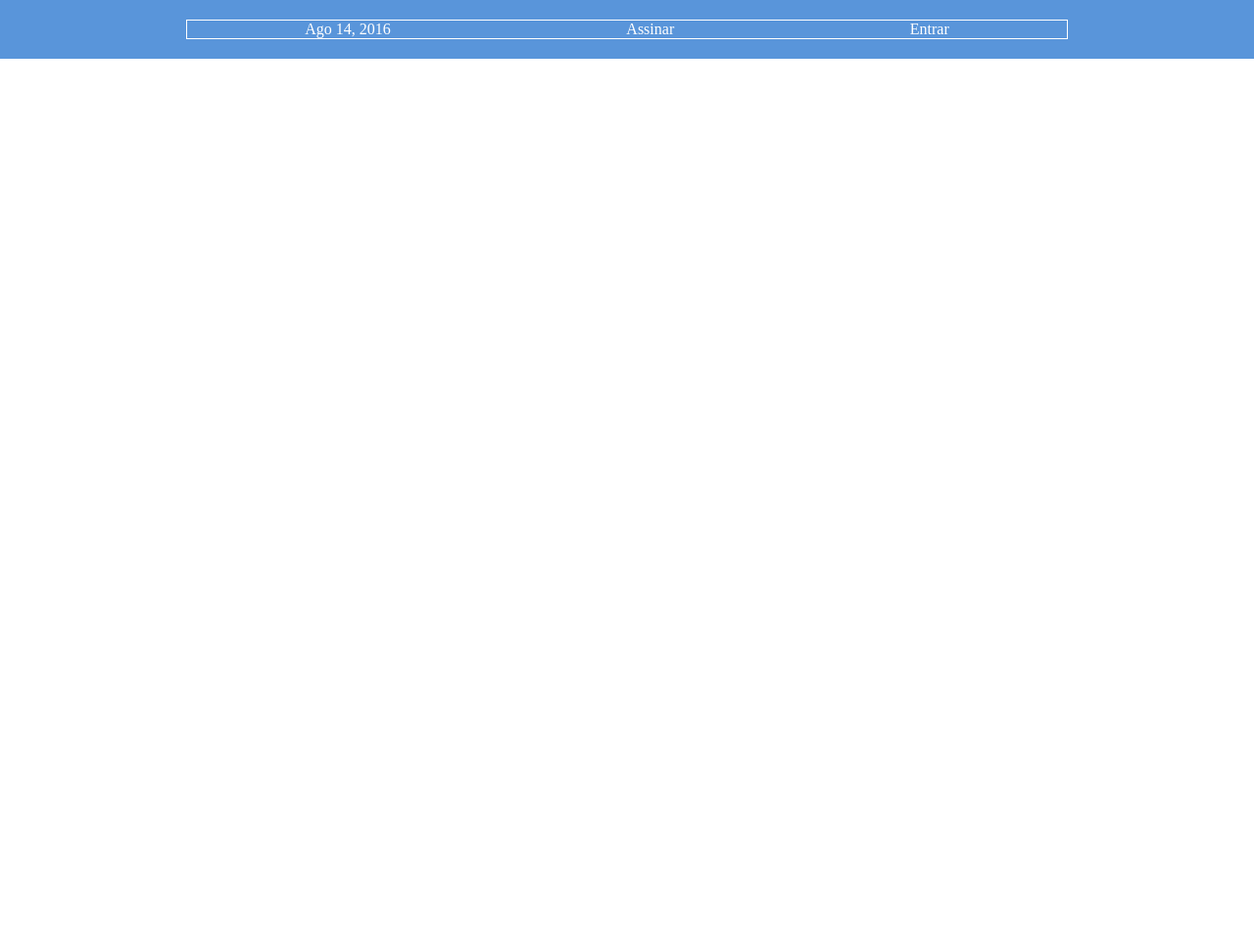
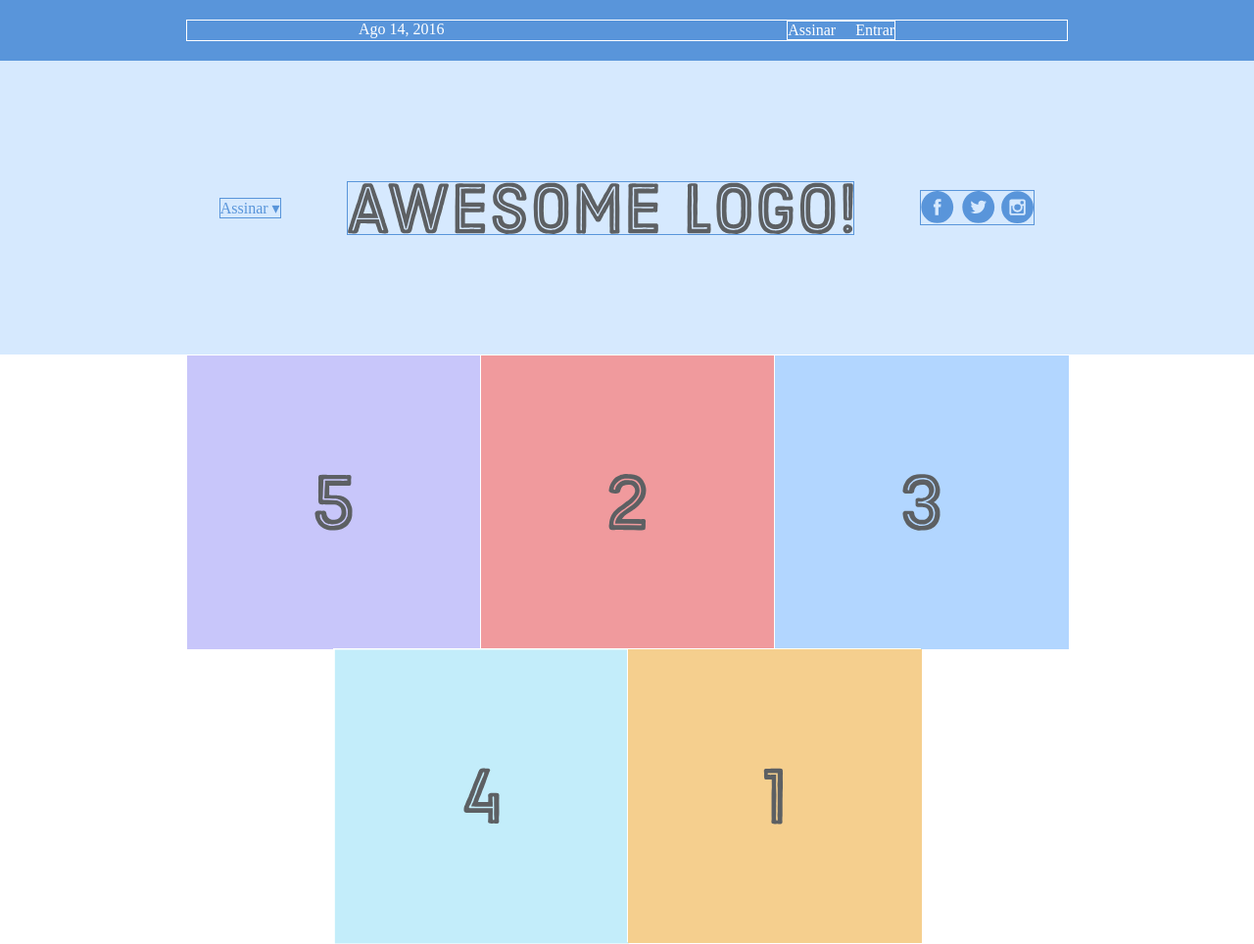
Before and after one commit to arthurGNZ/Estudos_HTML_CSS, a plain HTML site: page flexbox/index.html in a window 1280 px wide. Shown: the whole page at 98% size. Before the commit the page ends 800 px from the top, so only its background shows below. Drawn offline with Linux system fonts and the light colour scheme.

Commit message:
aula 29/04

```diff
--- a/flexbox/index.html
+++ b/flexbox/index.html
@@ -1,16 +1,50 @@
 <html lang='en'>
+
 <head>
-    <meta charset='UTF-8'/>
-    <title>Uma página web</title>
-    <link rel='stylesheet' href='styles.css'/>
+    <meta charset='UTF-8' />
+    <title>Flexbox</title>
+    <link rel='stylesheet' href='styles.css' />
 </head>
+
 <body>
     <div class='menu-container'>
         <div class='menu'>
             <div class='date'>Ago 14, 2016</div>
+            <div class='links'>
                 <div class='signup'>Assinar</div>
+                <!-- Isto está aninhado agora -->
                 <div class='login'>Entrar</div>
+                <!-- Isso também! -->
             </div>
         </div>
+    </div>
+    <div class='header-container'>
+        <div class='header'>
+            <div class='subscribe'>Assinar &#9662;</div>
+            <div class='logo'><img src='images/awesome-logo.svg' /></div>
+            <div class='social'><img src='images/social-icons.svg' /></div>
+        </div>
+    </div>
+    <div class='photo-grid-container'>
+        <div class='photo-grid'>
+            <div class='photo-grid-item first-item'>
+                <img src='images/one.svg' />
+            </div>
+            <div class='photo-grid-item'>
+                <img src='images/two.svg' />
+            </div>
+            <div class='photo-grid-item'>
+                <img src='images/three.svg' />
+            </div>
+            <div class='photo-grid-item'>
+                <img src='images/four.svg' />
+            </div>
+            <div class='photo-grid-item last-item'>
+                <img src='images/five.svg' />
+            </div>
+        </div>
+
+    </div>
 </body>
+
 </html>
--- a/flexbox/styles.css
+++ b/flexbox/styles.css
@@ -6,14 +6,76 @@
 
 .menu-container {
   display: flex;
-    justify-content: center;    /* Adicione isso */
+  justify-content: center;
   color: #fff;
-    background-color: #5995DA;  /* Blue */
+  background-color: #5995DA;
   padding: 20px 0;
 }
+
 .menu {
   border: 1px solid #fff;
   width: 900px;
   display: flex;
   justify-content: space-around;
 }
+
+.links {
+  border: 1px solid #fff;
+  display: flex;
+  justify-content: flex-end;
+}
+
+.login {
+  margin-left: 20px;
+}
+
+.header-container {
+  color: #5995DA;
+  background-color: #D6E9FE;
+  display: flex;
+  justify-content: center;
+}
+
+.header {
+  width: 900px;
+  height: 300px;
+  display: flex;
+  justify-content: space-around;
+  align-items: center;
+  /*base-line= alinha os itens pela base*/
+}
+
+.social,
+.logo,
+.subscribe {
+  border: 1px solid #5995DA;
+}
+
+.photo-grid-container {
+  display: flex;
+  justify-content: center;
+}
+
+.photo-grid {
+  width: 900px;
+  display: flex;
+  justify-content: center;
+  flex-wrap: wrap;
+  align-items: center;
+  /*flex-direction: column; organiza em colunas, pode ser row-> organiza em linha
+  flex-direction: row-reverse; flex-direction: cada item do container*/
+}
+
+.photo-grid-item {
+  border: 1px solid #fff;
+  width: 300px;
+  height: 300px;
+}
+
+.first-item {
+  order: 1;
+}
+
+.last-item {
+  order: -1;
+}
```
Lines whose indentation alone changed are shown as unchanged.
